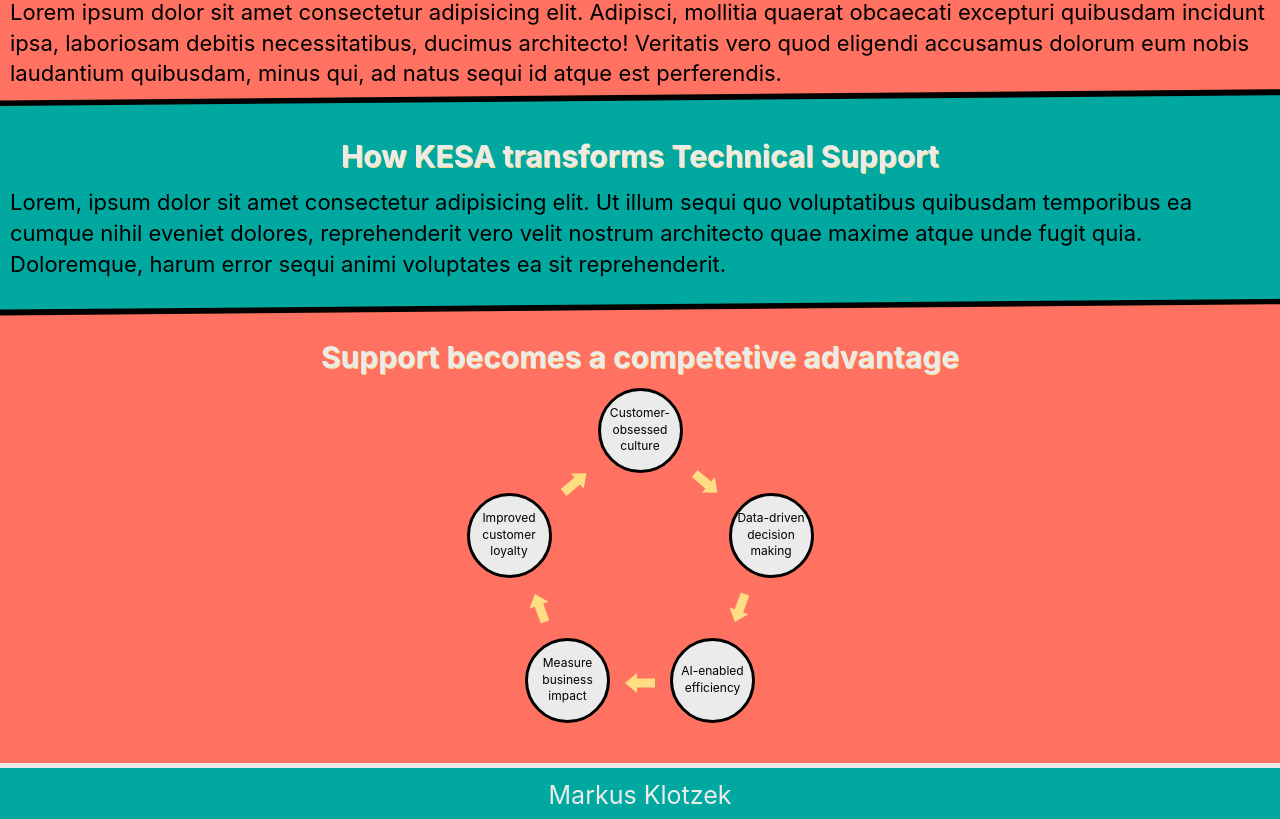
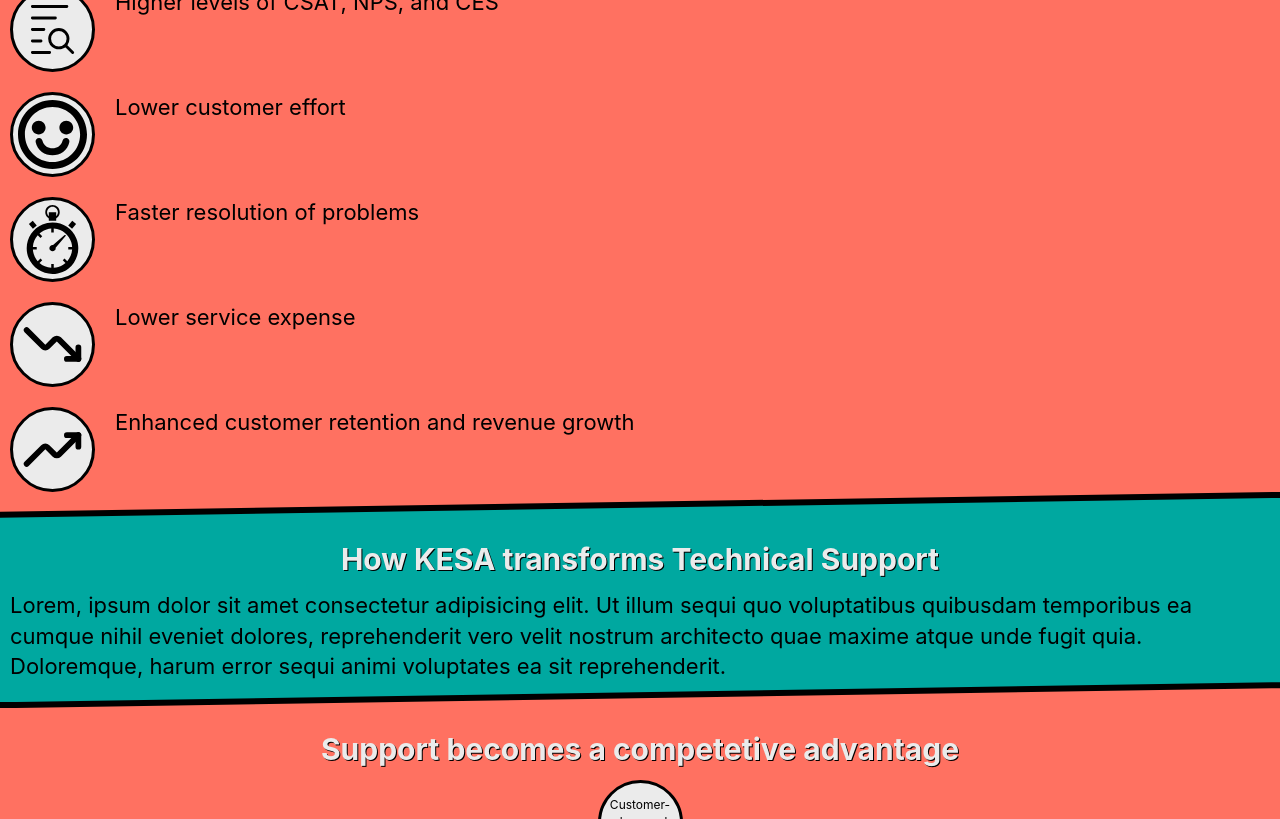
Before and after one commit to Cryneon/KlotzekAdvisory, a website built with Parcel: page index.html in a window 1280 px wide. Shown: the part 719-1538 px from the top of the page. Built offline with nearby package versions, Linux system fonts and the light colour scheme.

Commit message:
Properly implemented the 3rd section, adjusted heading shadow, adjusted block-diagonal class to be more consitant, and renamed various classes.

```diff
--- a/Styles/styles.css
+++ b/Styles/styles.css
@@ -28,7 +28,7 @@ h1,
 h2,
 h3 {
     color: var(--color-heading);
-    text-shadow: 1px 1px var(--color-accent);
+    text-shadow: 1px 1px var(--color-body);
 }
 
 h1 {
@@ -84,15 +84,15 @@ strong {
 }
 
 .block--diagonal {
-    padding-bottom: 3rem;
-    padding-top: 2rem;
-    clip-path: polygon(0% 5%, 100% 0%, 100% 95%, 0% 100%);
+    padding-bottom: 20px;
+    padding-top: 20px;
+    clip-path: polygon(0% 20px, 100% 0%, 100% calc(100% - 20px), 0% 100%);
 }
 
 .block--diagonal--border {
     padding-bottom: 6px;
     padding-top: 6px;
-    clip-path: polygon(0% 5%, 100% 0%, 100% 95%, 0% 100%);
+    clip-path: polygon(0% 20px, 100% 0%, 100% calc(100% - 20px), 0% 100%);
     background-color: var(--color-body);
 }
 
@@ -145,10 +145,14 @@ body .block--alt {
     display: grid;
 }
 
-.grid--text-boxes {
+.grid2x5 {
     grid-template-columns: repeat(5, 55px);
     justify-items: center;
     column-gap: 20px;
+}
+
+.grid5x1 {
+    row-gap: 2rem;
 }
 
 .progression-indicator {
@@ -157,8 +161,8 @@ body .block--alt {
 
 .text-box {
     font-size: .85rem;
+    align-content: center;
     text-align: center;
-    align-content: center;
     margin-bottom: 2rem;
     padding: 2px;
     width:  60px;
@@ -180,18 +184,26 @@ body .block--alt {
     background-color: var(--color-heading);
     border: var(--color-body) solid 3px;
     border-radius: 50%;
+    padding: 5px;
     align-content: center;
-    padding: 5px;
     text-align: center;
 }
 
-.circle--big {
+.circle--large {
     width: 85px;
+    min-width: 85px;
     height: 85px;
+}
+
+.circle--medium {
+    width: 50px;
+    min-width: 50px;
+    height: 50px;
 }
 
 .circle--small {
     width: 35px;
+    max-width: 35px;
     height: 35px;
 }
 
@@ -199,7 +211,7 @@ body .block--alt {
     margin-top: 105px;
 }
 
-.circle--big p {
+.circle--large p {
     font-size: 1.2rem;
 }
 
@@ -255,6 +267,17 @@ body .block--alt {
     transform: rotate(180deg);
 }
 
+.media {
+    display: flex;
+    flex-wrap: nowrap;
+    gap: 2rem;
+}
+
+.icon {
+    width: 100%;
+    fill: var(--color-heading);
+}
+
 .footer {
     text-align: center;
     padding-top: 1rem;
--- a/index.html
+++ b/index.html
@@ -60,24 +60,26 @@
           </div>
         </div>
 
-        <div class="row grid grid--text-boxes">
+        <div class="row grid grid2x5">
           <div class="text-box-arrow"></div>
           <div class="text-box-arrow"></div>
           <div class="text-box-arrow"></div>
           <div class="text-box-arrow"></div>
           <div class="text-box-arrow"></div>
           <div class="text-box">
-            Responding to tickets only after issues arise
+            <p>Responding to tickets only after issues arise</p>
           </div>
           <div class="text-box">
-            Disjointed and unclear escalation procedures
-          </div>
-          <div class="text-box">High customer effort</div>
-          <div class="text-box">
-            KPIs focused on tasks completed rather than results
+            <p>Disjointed and unclear escalation procedures</p>
           </div>
           <div class="text-box">
-            Applying AI tools without a clear plan or purpose
+            <p>High customer effort</p>
+          </div>
+          <div class="text-box">
+            <p>KPIs focused on tasks completed rather than results</p>
+          </div>
+          <div class="text-box">
+            <p>Applying AI tools without a clear plan or purpose</p>
           </div>
         </div>
       </section>
@@ -85,13 +87,38 @@
 
     <section class="block">
       <h2>Future Support drives real outcomes</h2>
-      <p>
-        Lorem ipsum dolor sit amet consectetur adipisicing elit. Adipisci,
-        mollitia quaerat obcaecati excepturi quibusdam incidunt ipsa, laboriosam
-        debitis necessitatibus, ducimus architecto! Veritatis vero quod eligendi
-        accusamus dolorum eum nobis laudantium quibusdam, minus qui, ad natus
-        sequi id atque est perferendis.
-      </p>
+      <div class="grid grid5x1">
+        <div class="media">
+          <div class="circle circle--large">
+            <img class="icon" src="/Images/data.svg" alt="" />
+          </div>
+          <p>Higher levels of CSAT, NPS, and CES</p>
+        </div>
+        <div class="media">
+          <div class="circle circle--large">
+            <img class="icon" src="/Images/smiley.svg" alt="" />
+          </div>
+          <p>Lower customer effort</p>
+        </div>
+        <div class="media">
+          <div class="circle circle--large">
+            <img class="icon" src="/Images/stopwatch.svg" alt="" />
+          </div>
+          <p>Faster resolution of problems</p>
+        </div>
+        <div class="media">
+          <div class="circle circle--large">
+            <img class="icon" src="/Images/down-trend.svg" alt="" />
+          </div>
+          <p>Lower service expense</p>
+        </div>
+        <div class="media">
+          <div class="circle circle--large">
+            <img class="icon" src="/Images/up-trend.svg" alt="" />
+          </div>
+          <p>Enhanced customer retention and revenue growth</p>
+        </div>
+      </div>
     </section>
 
     <div class="block--diagonal--border">
@@ -111,15 +138,15 @@
       <h2>Support becomes a competetive advantage</h2>
       <div class="method-circle">
         <div class="row">
-          <div class="circle circle--big circle--side">
+          <div class="circle circle--large circle--side">
             <p class="circle__text">Improved customer loyalty</p>
           </div>
           <div id="arrow1" class="arrow arrow--top"></div>
-          <div class="circle circle--big">
+          <div class="circle circle--large">
             <p class="circle__text">Customer-obsessed culture</p>
           </div>
           <div id="arrow2" class="arrow arrow--top"></div>
-          <div class="circle circle--big circle--side">
+          <div class="circle circle--large circle--side">
             <p class="circle__text">Data-driven decision making</p>
           </div>
         </div>
@@ -128,11 +155,11 @@
           <div id="arrow4" class="arrow arrow--middle"></div>
         </div>
         <div class="row">
-          <div class="circle circle--big">
+          <div class="circle circle--large">
             <p class="circle__text">Measure business impact</p>
           </div>
           <div id="arrow5" class="arrow arrow--bottom"></div>
-          <div class="circle circle--big">
+          <div class="circle circle--large">
             <p class="circle__text">AI-enabled efficiency</p>
           </div>
         </div>
```
Also changed, not shown: Images/data.svg (added), Images/down-trend.svg (added), Images/smiley.svg (added), Images/stopwatch.svg (added), Images/up-trend.svg (added).
